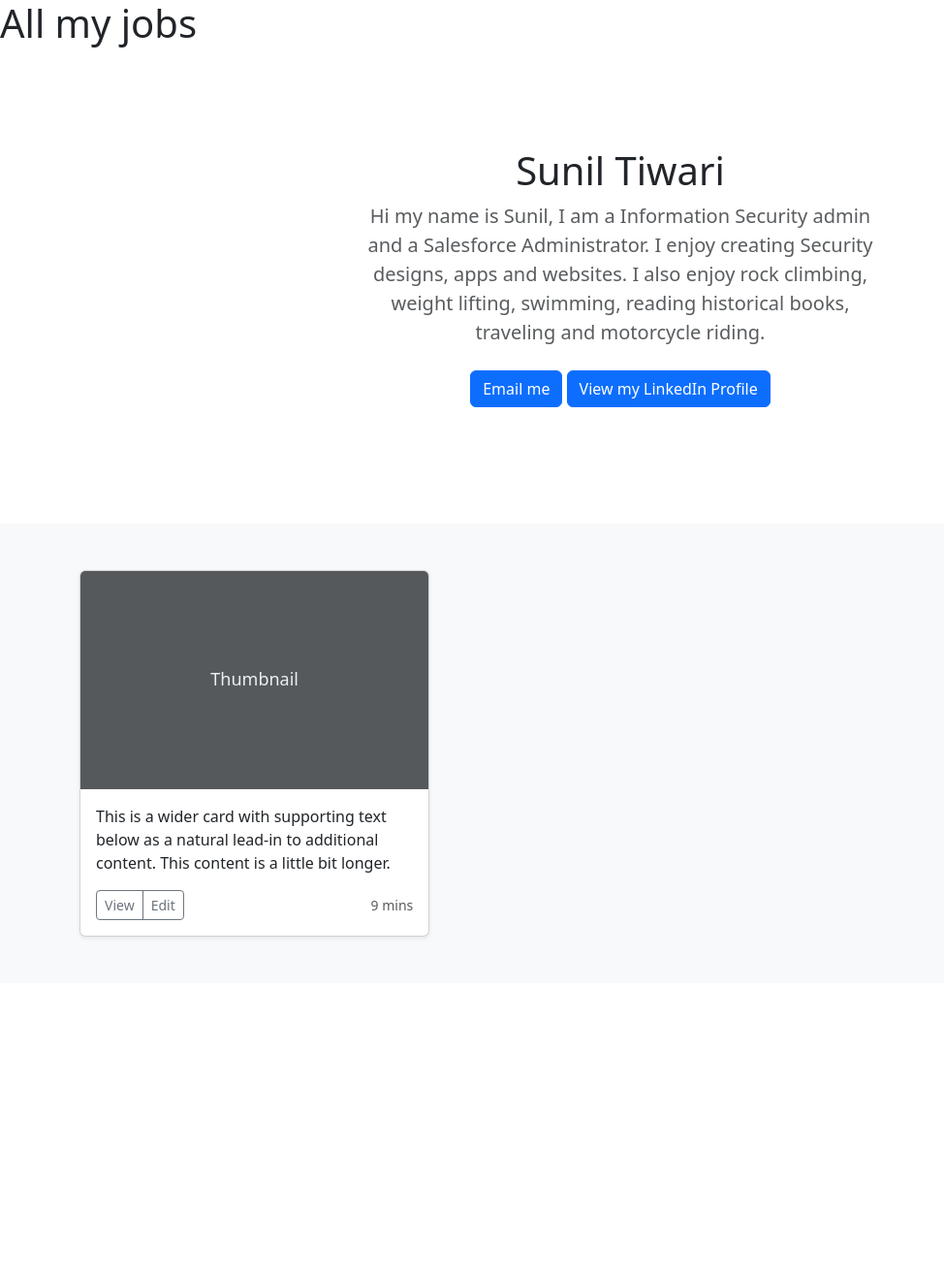
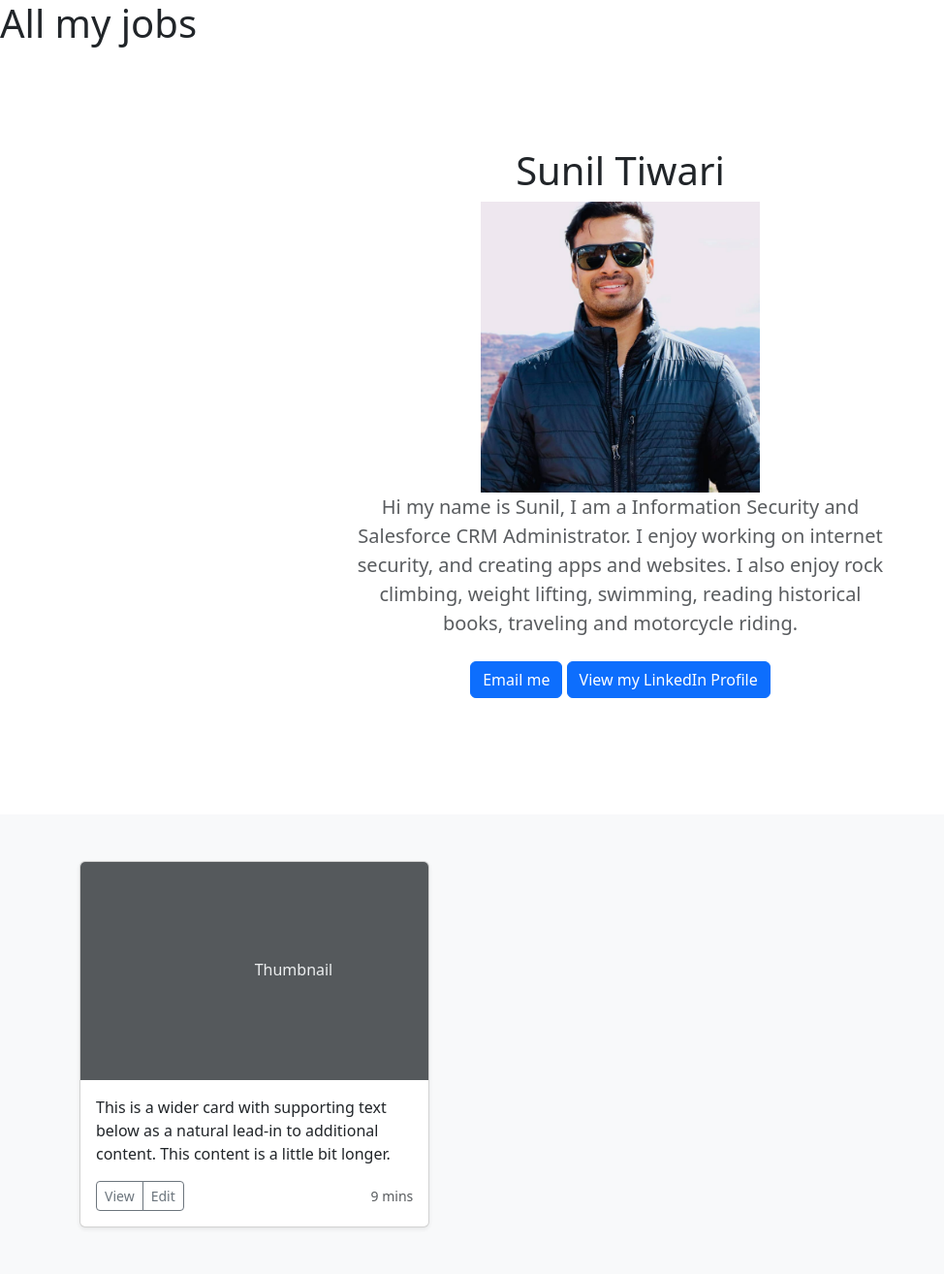
Before and after one commit to bishwast/resume-project, a Django app: page / in a window 1280 px wide. Shown: the whole page at 97% size, without its empty margins (0-974 px from the left). Before the commit the page ends 969 px from the top, so only its background shows below. Run offline with Django 4.2, Linux system fonts and the light colour scheme; data that the repository does not hold is empty; some libraries are stand-ins or nearby versions.

Commit message:
Static Image
Added html code to grab static image from the static root folder.

```diff
--- a/portfolio-project/jobs/templates/jobs/home.html
+++ b/portfolio-project/jobs/templates/jobs/home.html
@@ -13,6 +13,8 @@ that can display things passed into it-->
 
 <!doctype html>
 <html lang="en">
+{% load static %}
+
   <head>
     <meta charset="utf-8">
     <meta name="viewport" content="width=device-width, initial-scale=1">
@@ -25,71 +27,8 @@ that can display things passed into it-->
     <link href="https://cdn.jsdelivr.net/npm/bootstrap@5.2.0-beta1/dist/css/bootstrap.min.css" rel="stylesheet" integrity="sha384-0evHe/X+R7YkIZDRvuzKMRqM+OrBnVFBL6DOitfPri4tjfHxaWutUpFmBp4vmVor" crossorigin="anonymous">
     <link href="/docs/5.2/dist/css/bootstrap.min.css" rel="stylesheet" integrity="sha384-0evHe/X+R7YkIZDRvuzKMRqM+OrBnVFBL6DOitfPri4tjfHxaWutUpFmBp4vmVor" crossorigin="anonymous">
 
-    <!-- Favicons -->
-<link rel="apple-touch-icon" href="/docs/5.2/assets/img/favicons/apple-touch-icon.png" sizes="180x180">
-<link rel="icon" href="/docs/5.2/assets/img/favicons/favicon-32x32.png" sizes="32x32" type="image/png">
-<link rel="icon" href="/docs/5.2/assets/img/favicons/favicon-16x16.png" sizes="16x16" type="image/png">
-<link rel="manifest" href="/docs/5.2/assets/img/favicons/manifest.json">
-<link rel="mask-icon" href="/docs/5.2/assets/img/favicons/safari-pinned-tab.svg" color="#712cf9">
-<link rel="icon" href="/docs/5.2/assets/img/favicons/favicon.ico">
-<meta name="theme-color" content="#712cf9">
+  </head>
 
-
-    <style>
-      .bd-placeholder-img {
-        font-size: 1.125rem;
-        text-anchor: middle;
-        -webkit-user-select: none;
-        -moz-user-select: none;
-        user-select: none;
-      }
-
-      @media (min-width: 768px) {
-        .bd-placeholder-img-lg {
-          font-size: 3.5rem;
-        }
-      }
-
-      .b-example-divider {
-        height: 3rem;
-        background-color: rgba(0, 0, 0, .1);
-        border: solid rgba(0, 0, 0, .15);
-        border-width: 1px 0;
-        box-shadow: inset 0 .5em 1.5em rgba(0, 0, 0, .1), inset 0 .125em .5em rgba(0, 0, 0, .15);
-      }
-
-      .b-example-vr {
-        flex-shrink: 0;
-        width: 1.5rem;
-        height: 100vh;
-      }
-
-      .bi {
-        vertical-align: -.125em;
-        fill: currentColor;
-      }
-
-      .nav-scroller {
-        position: relative;
-        z-index: 2;
-        height: 2.75rem;
-        overflow-y: hidden;
-      }
-
-      .nav-scroller .nav {
-        display: flex;
-        flex-wrap: nowrap;
-        padding-bottom: 1rem;
-        margin-top: -1px;
-        overflow-x: auto;
-        text-align: center;
-        white-space: nowrap;
-        -webkit-overflow-scrolling: touch;
-      }
-    </style>
-
-
-  </head>
   <body>
 
 <main>
@@ -98,8 +37,11 @@ that can display things passed into it-->
     <div class="row py-lg-5">
       <div class="col-lg-6 col-md-8 mx-auto">
         <h1 class="fw-light">Sunil Tiwari</h1>
+
+        <img src="{% static 'profilePic.png' %}" alt="profilePic" height=300>
+
         <p class="lead text-muted">
-          Hi my name is Sunil, I am a Information Security admin and a Salesforce Administrator. I enjoy creating Security designs, apps and websites.
+          Hi my name is Sunil, I am a Information Security and Salesforce CRM Administrator. I enjoy working on internet security, and creating apps and websites.
           I also enjoy rock climbing, weight lifting, swimming, reading historical books, traveling and motorcycle riding.
         </p>
 
@@ -107,6 +49,8 @@ that can display things passed into it-->
           <a href="mailto:bishwast77@gmail.com" class="btn btn-primary my-2">Email me</a>
           <a href="https://www.linkedin.com/in/sunil-tiwari-708630173" target="_blank" class="btn btn-primary my-2">View my LinkedIn Profile</a>
         </p>
+
+
       </div>
     </div>
   </section>
```
